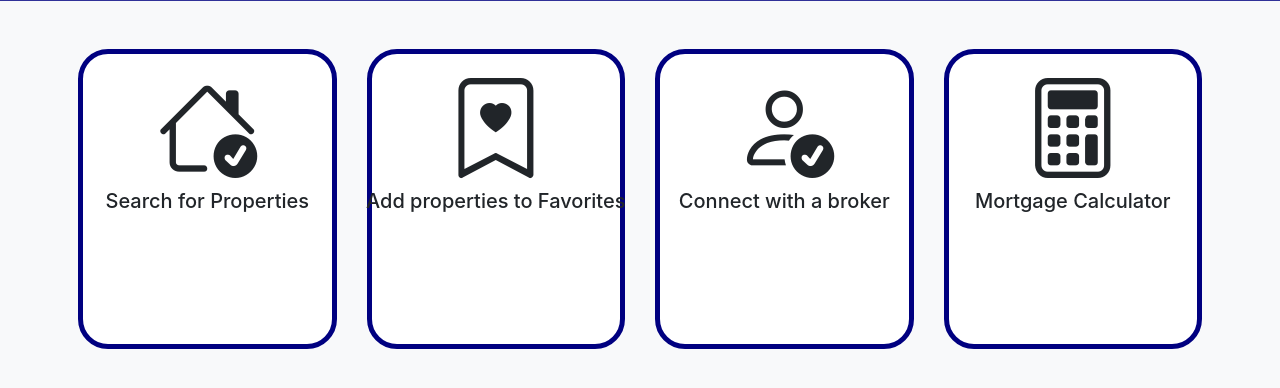
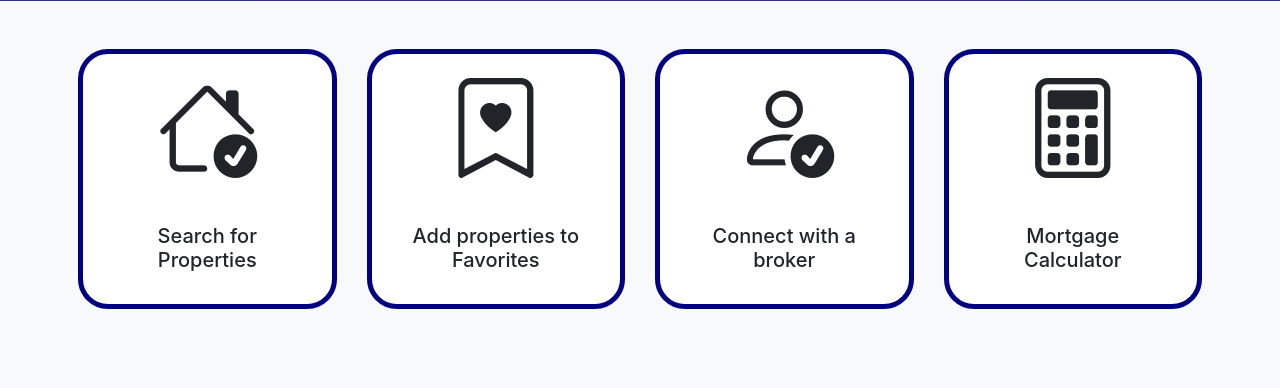
Before and after one commit to TheMagicRealtors/TheMagicRealtors-soen341projectF2023, a PHP site: page /homePageFunctional.html in a window 1280 px wide. Shown: the part 213-601 px from the top of the page. Run offline with PHP 8.4, Linux system fonts and the light colour scheme.

Commit message:
Update homePagestyle.css

```diff
--- a/Sprint2/property page/css/homePagestyle.css
+++ b/Sprint2/property page/css/homePagestyle.css
@@ -4,19 +4,17 @@
     color: white;
 }
 .card {
-    height:300px;
     border-color: #000080;
     border-width: 5px;
 }
-h5 {
-    margin-top: -50px;
+
+@media((min-width:762px) and (max-width:991px)) {
+.card {
+    margin: 10px;
 }
-@media(min-width:1250px) {
-    .card-img-top{
-        padding: 0%;
-
-    }
-  .card-title {
-     margin:-35px;
+}
+@media (max-width:761px) {
+    .card {
+        margin: 10px;
     }
 }
```
